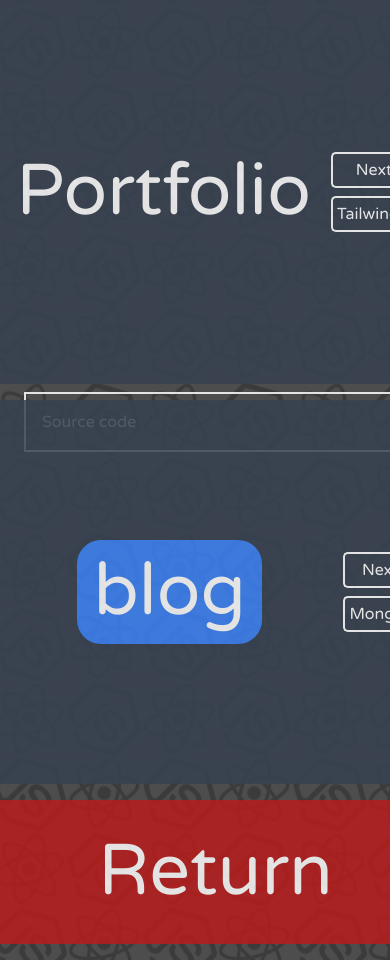
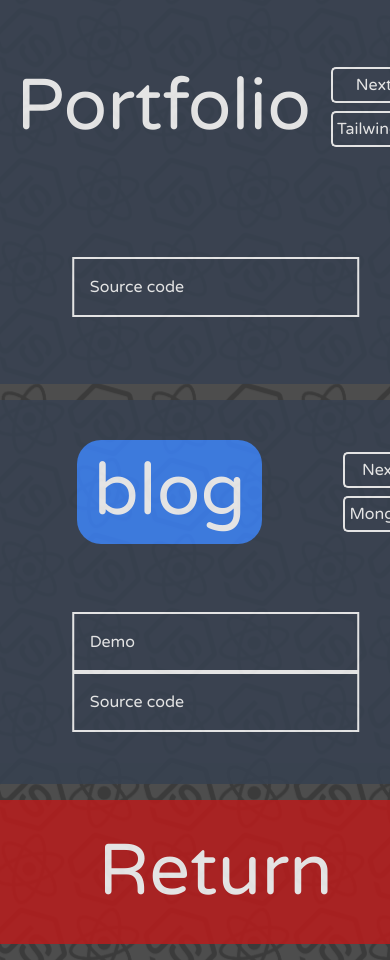
Before and after one commit to lukasz-sz96/portfolio, a Next.js app: page /projects in a window 390 px wide. Shown: the top 960 px of the page. Built offline with nearby package versions, Linux system fonts and the light colour scheme; what @jinsung.lim/tailwindcss-filters would draw is missing.

Commit message:
Workaround for showing buttons on mobile devices

```diff
--- a/components/Card.jsx
+++ b/components/Card.jsx
@@ -12,15 +12,13 @@ const Card = ({
   source,
   small,
   red,
-  scroll
+  scroll,
+  isMobile,
 }) => {
   const [isHovering, setIsHovering] = useState(false);
 
   const handleMouse = (e) => {
-    if (e) {
-      console.log(e.target.id)
-    }
-    setIsHovering(!isHovering);
+    setIsHovering(!isMobile ? !isHovering : false);
   };
 
   const Options = () => {
@@ -37,7 +35,7 @@ const Card = ({
               color: "rgba(0,0,0,1)",
             }}
             transition={{ duration: 0.2 }}
-          className="w-full flex border-white border-2 p-4 m-6"
+            className="w-full flex border-white border-2 p-4 lg:m-6"
           >
             Demo
           </motion.a>
@@ -54,7 +52,7 @@ const Card = ({
               color: "rgba(0,0,0,1)",
             }}
             transition={{ duration: 0.2 }}
-            className="w-full flex border-white border-2 p-4 m-6 text-center"
+            className="w-full flex border-white border-2 p-4 lg:m-6"
           >
             Source code
           </motion.a>
@@ -64,7 +62,6 @@ const Card = ({
   };
 
   return (
-
     <motion.div
       onMouseEnter={() => {
         handleMouse();
@@ -76,29 +73,35 @@ const Card = ({
       initial={{ scale: 0.2, opacity: 0 }}
       animate={{ scale: 1, opacity: 0.85 }}
       whileHover={animateHover && { scale: 1.03 }}
-        onTap={(e) => handleMouse(e)}
       transition={{ duration: 0.2 }}
       exit={{ opacity: 0, scale: 0.5 }}
-        className={`${
-          gradient && "gradient"
-        } md:w-${size} h-${small ? '36' : '96'} ${red ? 'bg-red-700' : 'bg-gray-700'} mb-4 md:m-3 text-left text-white flex flex-row flex-wrap`}
+      className={`${gradient && "gradient"} md:w-${size} h-${
+        small ? "36" : "96"
+      } ${
+        red ? "bg-red-700" : "bg-gray-700"
+      } mb-4 md:m-3 text-left text-white flex flex-row flex-wrap`}
     >
       <Link href={`${href ? href : ""}`} scroll={scroll}>
         <div
           className={`flex flex-row w-full transition-all ${
-            isHovering && source && "filter filter-blur-10"
+            isHovering && source && "filter lg:filter-blur-10"
           }`}
         >
           {children}
         </div>
       </Link>
-        {isHovering && (
-          <div className="flex flex-col lg:flex-row w-full absolute top-1/2 right-1/2 transform translate-x-1/2 -translate-y-1/2 z-50">
+      {!isMobile ? (
+        isHovering && (
+          <div className="flex flex-col flex-wrap lg:flex-row w-2/3 lg:w-1/2 relative lg:absolute top-1/3 lg:top-1/2 right-1/2 transform translate-x-full lg:translate-x-1/2 -translate-y-1/2 z-50">
+            {source && <Options />}
+          </div>
+        )
+      ) : (
+        <div className="flex flex-col flex-wrap lg:flex-row w-2/3 lg:w-1/2 relative lg:absolute top-1/3 lg:top-1/2 right-1/2 transform translate-x-full lg:translate-x-1/2 -translate-y-1/2 z-50">
           {source && <Options />}
         </div>
       )}
     </motion.div>
-
   );
 };
 
--- a/pages/index.js
+++ b/pages/index.js
@@ -44,7 +44,7 @@ const App = () => {
             ) : (
               <motion.div
                 // initial={{ scale: 0.7, opacity: 0, translateY: 50 }}
-                animate={{ scale: 1, opacity: 1, scale: 1.1}}
+                animate={{ scale: 1, opacity: 1, scale: 1.1 }}
                 className="text-sm md:text-base"
                 // exit={{ opacity: 0 }}
               >
@@ -102,7 +102,6 @@ const App = () => {
             )}
           </motion.div>
         </Card>
-
       </div>
     </div>
   );
--- a/pages/projects.jsx
+++ b/pages/projects.jsx
@@ -1,10 +1,15 @@
 import Head from "next/head";
 import Card from "../components/Card";
-import { useState } from "react";
+import { useState, useEffect } from "react";
 import { motion, AnimatePresence } from "framer-motion";
 import Tag from "../components/Tag";
 
 const Projects = () => {
+  const [isMobile, setIsMobile] = useState(false);
+
+  useEffect(() => {
+    setIsMobile(window.innerWidth < 768 ? true : false);
+  }, []);
   return (
     <div>
       <Head>
@@ -12,14 +17,14 @@ const Projects = () => {
         <link rel="icon" href="/favicon.ico" />
       </Head>
       <div className="flex flex-col md:flex-row flex-wrap md:pl-32 md:pr-32 md:pt-10">
-        <Card href="" size="1/3" animateHover source="https://google.com">
+        <Card href="" size="1/3" animateHover source="https://google.com" isMobile={isMobile}>
           <h2 className="m-auto text-7xl p-4">Portfolio</h2>
           <div className="flex flex-col items-right justify-center text-center overflow-hidden">
             <Tag type="Next.js" />
             <Tag type="Tailwind.css" />
           </div>
         </Card>
-        <Card href="" size="1/3" animateHover demo="https://google.com/" source="https://google.com/">
+        <Card href="" size="1/3" animateHover demo="https://google.com/" source="https://google.com/" isMobile={isMobile}>
           <h2 className="m-auto text-7xl bg-blue-500 p-4 rounded-3xl">blog</h2>
           <div className="flex flex-col items-right justify-center text-center overflow-hidden">
             <Tag type="Next.js" />
```
Lines whose indentation alone changed are shown as unchanged.
